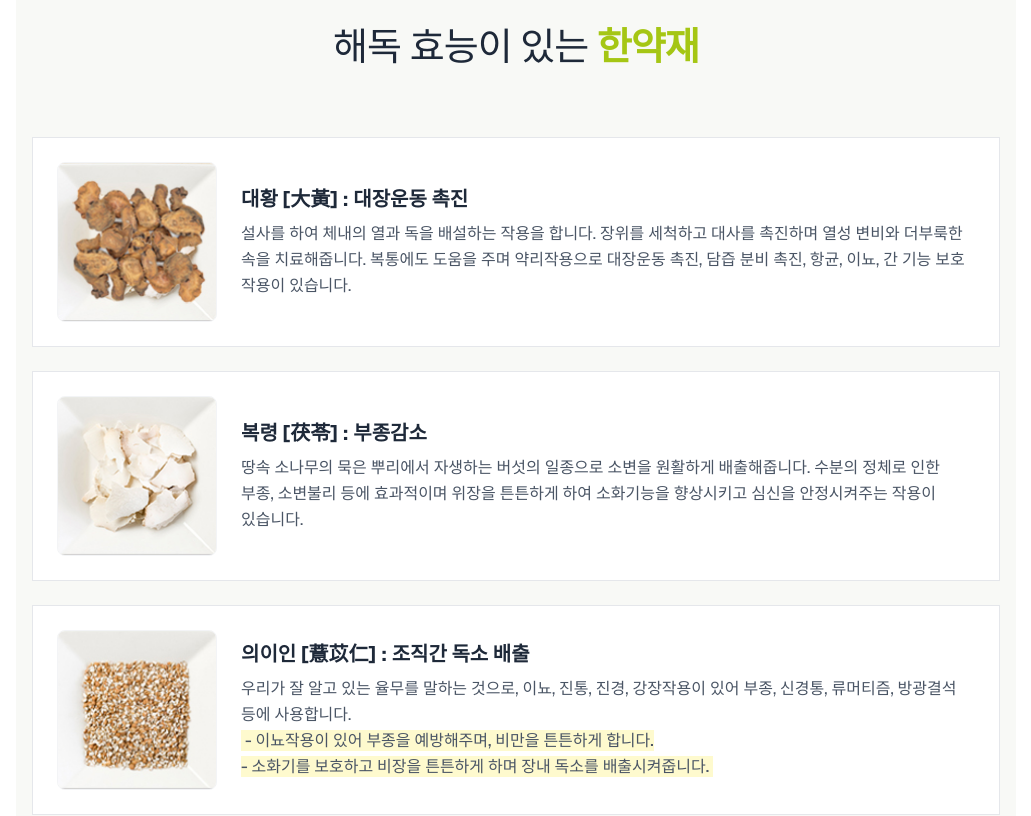
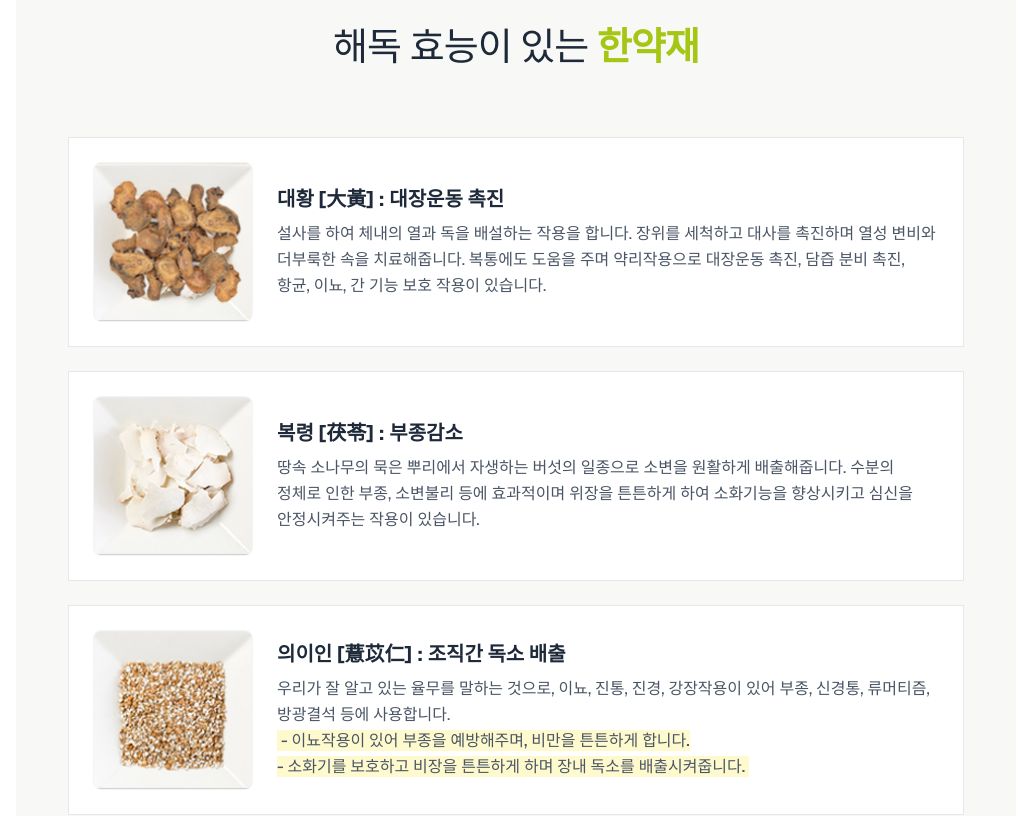
Before and after one commit to ctadamteam/Jin_oriental, a Next.js app: page /custom-diet/detox in a window 1280 px wide. Shown: the part 3960-4776 px from the top of the page, without its empty margins (124-1155 px from the left). Built offline with nearby package versions, Linux system fonts and the light colour scheme; a web font is replaced by a local one.

Commit message:
style: increase side margins around detox section 6 herb cards

```diff
--- a/app/(site)/custom-diet/detox/page.tsx
+++ b/app/(site)/custom-diet/detox/page.tsx
@@ -384,7 +384,7 @@ export default function DetoxDietPage() {
             <h2 className="text-2xl md:text-[38px] font-light text-gray-800 tracking-tight">해독 효능이 있는 <strong className="font-bold text-[#A5C614]">한약재</strong></h2>
           </div>
 
-          <div className="flex flex-col gap-6">
+          <div className="flex flex-col gap-6 max-w-4xl mx-auto">
             {/* 한약재 1 */}
             <div className="flex flex-col md:flex-row bg-white border border-gray-200 p-6 items-center gap-6">
               <div className="w-32 h-32 md:w-40 md:h-40 shrink-0 relative rounded-lg overflow-hidden border border-gray-100">
```
